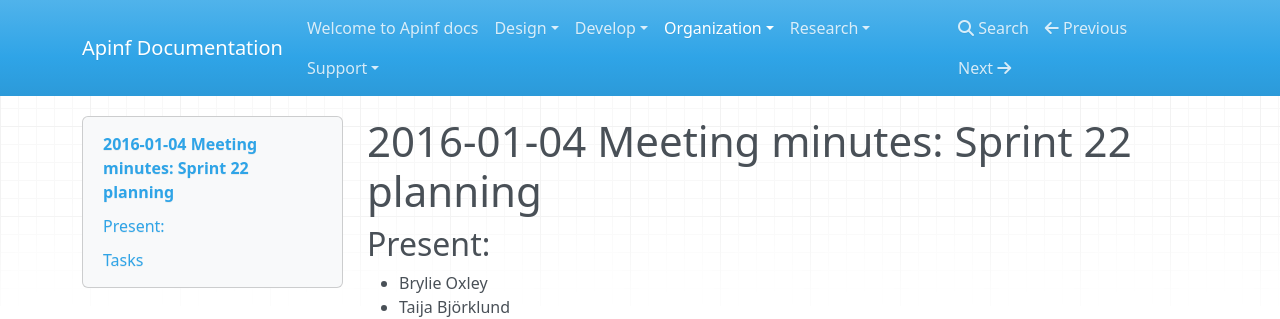
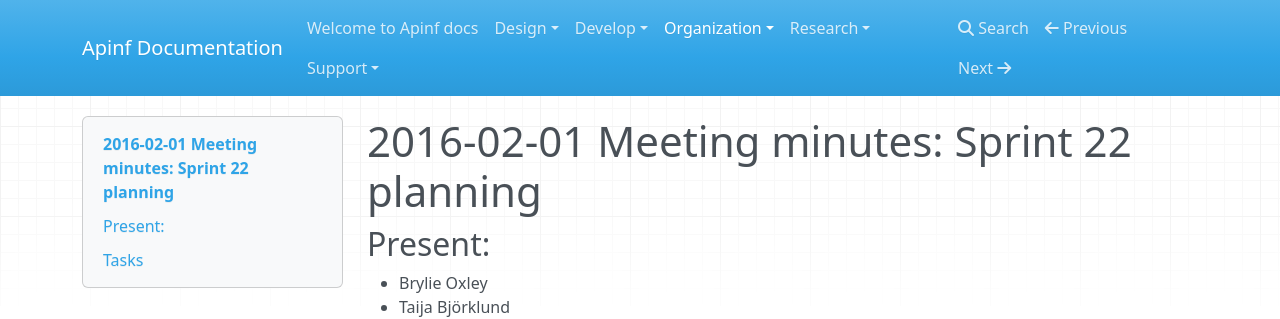
Before and after one commit to apinf/docs, an MkDocs documentation site: the page built from docs/organization/minutes/2016-02-01-Sprint22-Planning.md, in a window 1280 px wide and 900 px high. Shown: the top 319 px of the window. Built offline with MkDocs 1.6.1, drawn with Linux system fonts in a browser that asks for light colours; nearby versions of some CDN libraries.

Commit message:
Update 2016-02-01-Sprint22-Planning.md

```diff
--- a/docs/organization/minutes/2016-02-01-Sprint22-Planning.md
+++ b/docs/organization/minutes/2016-02-01-Sprint22-Planning.md
@@ -1,4 +1,4 @@
-# 2016-01-04 Meeting minutes: Sprint 22 planning
+# 2016-02-01 Meeting minutes: Sprint 22 planning
 
 ## Present:
 * Brylie Oxley
```
